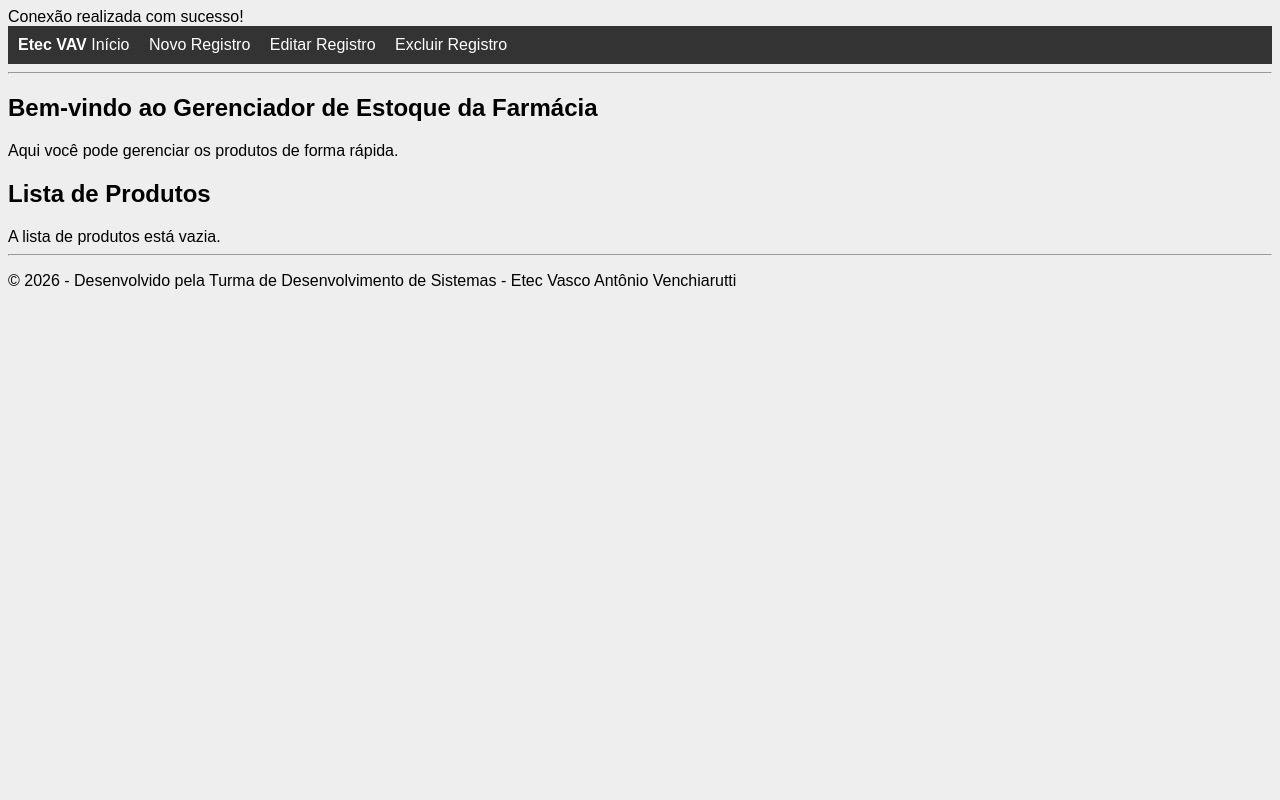
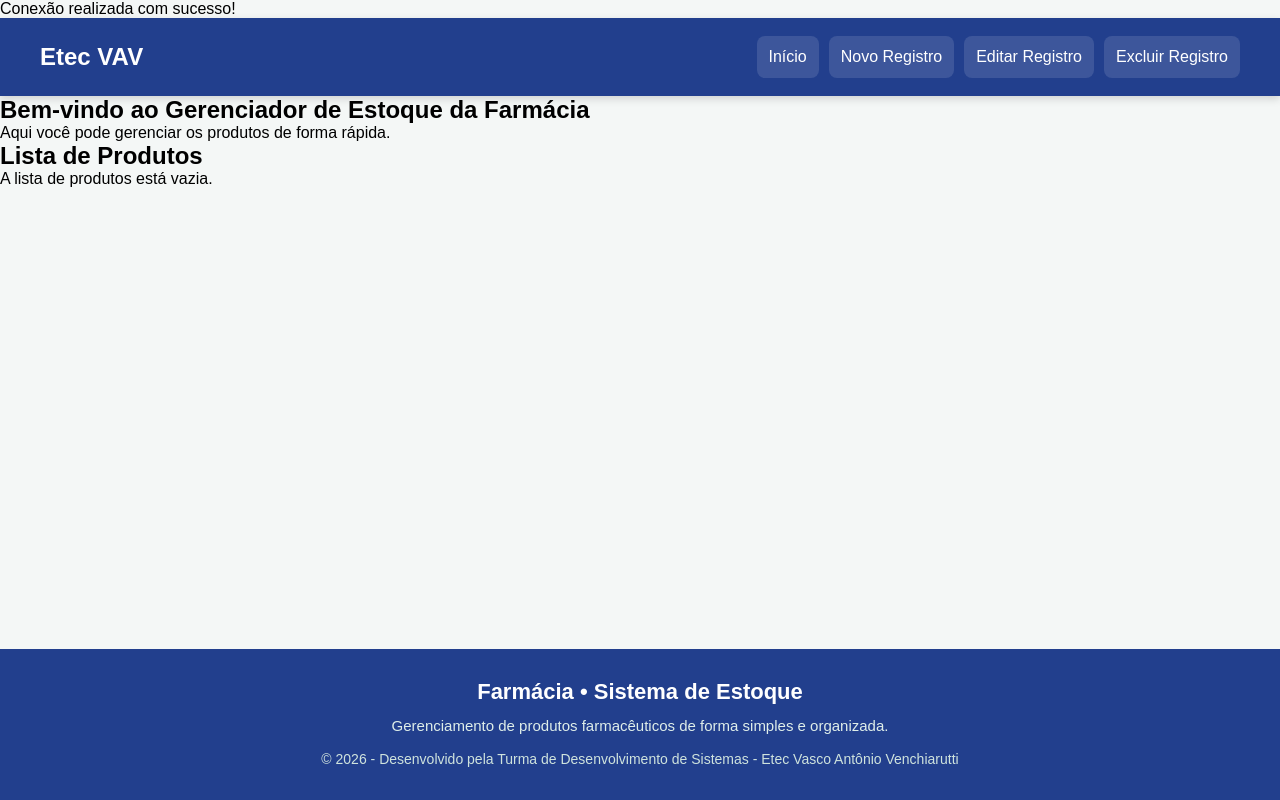
Before and after one commit to n-mariana/atividade-farmacia, a PHP site: page /index.php in a window 1280 px wide. Run offline with PHP 8.4, Linux system fonts and the light colour scheme; data that the repository does not hold is empty.

Commit message:
Otimização header e footer

```diff
--- a/includes/footer.php
+++ b/includes/footer.php
@@ -1,7 +1,46 @@
-<!-- rodape.php -->
-    <hr>
-    <footer>
-        <p>&copy; 2026 - Desenvolvido pela Turma de Desenvolvimento de Sistemas - Etec Vasco Antônio Venchiarutti</p>
-    </footer>
+<!-- footer.php -->
+
+<footer style="
+    width: 100%;
+    background-color: #223f8d;
+    color: white;
+
+    padding: 30px 20px;
+
+    text-align: center;
+
+    position: fixed;
+    bottom: 0;
+    left: 0;
+">
+
+    <h3 style="
+        margin-bottom: 10px;
+        font-size: 22px;
+    ">
+        Farmácia • Sistema de Estoque
+    </h3>
+
+    <p style="
+        margin-bottom: 12px;
+        font-size: 15px;
+        color: #dfeee9;
+        line-height: 1.5;
+    ">
+        Gerenciamento de produtos farmacêuticos de forma simples e organizada.
+    </p>
+
+    <span style="
+        font-size: 14px;
+        color: #cfe3dd;
+        line-height: 1.5;
+        display: block;
+    ">
+        &copy; 2026 - Desenvolvido pela Turma de Desenvolvimento de Sistemas
+        - Etec Vasco Antônio Venchiarutti
+    </span>
+
+</footer>
+
 </body>
 </html>
--- a/includes/header.php
+++ b/includes/header.php
@@ -1,21 +1,142 @@
-<!-- cabecalho.php -->
+<!-- header.php -->
+
 <!DOCTYPE html>
 <html lang="pt-br">
+
 <head>
+
     <meta charset="UTF-8">
+
+    <meta name="viewport" content="width=device-width, initial-scale=1.0">
+
     <title>Gerenciador de Estoque</title>
+
     <style>
-        body { font-family: Arial; background: #eee; }
-        nav { background: #333; color: white; padding: 10px; }
-        nav a { color: white; margin-right: 15px; text-decoration: none; }
+
+        *{
+            margin: 0;
+            padding: 0;
+            box-sizing: border-box;
+        }
+
+        body{
+            font-family: Arial, Helvetica, sans-serif;
+            background-color: #f4f7f6;
+        }
+
+        /* NAVBAR */
+
+        nav{
+            width: 100%;
+            background-color: #223f8d;
+            padding: 18px 20px;
+
+            display: flex;
+            flex-direction: column;
+            align-items: center;
+            gap: 18px;
+
+            box-shadow: 0px 3px 8px rgba(0,0,0,0.15);
+        }
+
+        .logo{
+            color: white;
+            font-size: 24px;
+            font-weight: bold;
+            text-align: center;
+        }
+
+        .menu{
+            width: 100%;
+
+            display: flex;
+            flex-direction: column;
+            gap: 10px;
+        }
+
+        .menu a{
+            background-color: rgba(255,255,255,0.12);
+
+            color: white;
+            text-decoration: none;
+
+            padding: 12px;
+            border-radius: 8px;
+
+            text-align: center;
+
+            transition: 0.3s;
+        }
+
+        .menu a:hover{
+            background-color: #e62232;
+        }
+
+        /* TABLET */
+
+        @media(min-width: 768px){
+
+            nav{
+                padding: 18px 40px;
+            }
+
+            .menu{
+                flex-direction: row;
+                justify-content: center;
+                flex-wrap: wrap;
+            }
+
+            .menu a{
+                width: auto;
+            }
+
+        }
+
+        /* DESKTOP */
+
+        @media(min-width: 1024px){
+
+            nav{
+                flex-direction: row;
+                justify-content: space-between;
+            }
+
+            .menu{
+                width: auto;
+            }
+
+        }
+
     </style>
+
 </head>
+
 <body>
+
     <nav>
-        <strong>Etec VAV</strong>
-        <a href="index.php">Início</a>
-        <a href="cadastro.php">Novo Registro</a>
-        <a href="editar.php">Editar Registro</a>
-        <a href="excluir.php">Excluir Registro</a>
+
+        <div class="logo">
+            Etec VAV
+        </div>
+
+        <div class="menu">
+
+            <a href="index.php">
+                Início
+            </a>
+
+            <a href="cadastro.php">
+                Novo Registro
+            </a>
+
+            <a href="editar.php">
+                Editar Registro
+            </a>
+
+            <a href="excluir.php">
+                Excluir Registro
+            </a>
+
+        </div>
+
     </nav>
-    <hr>
```
